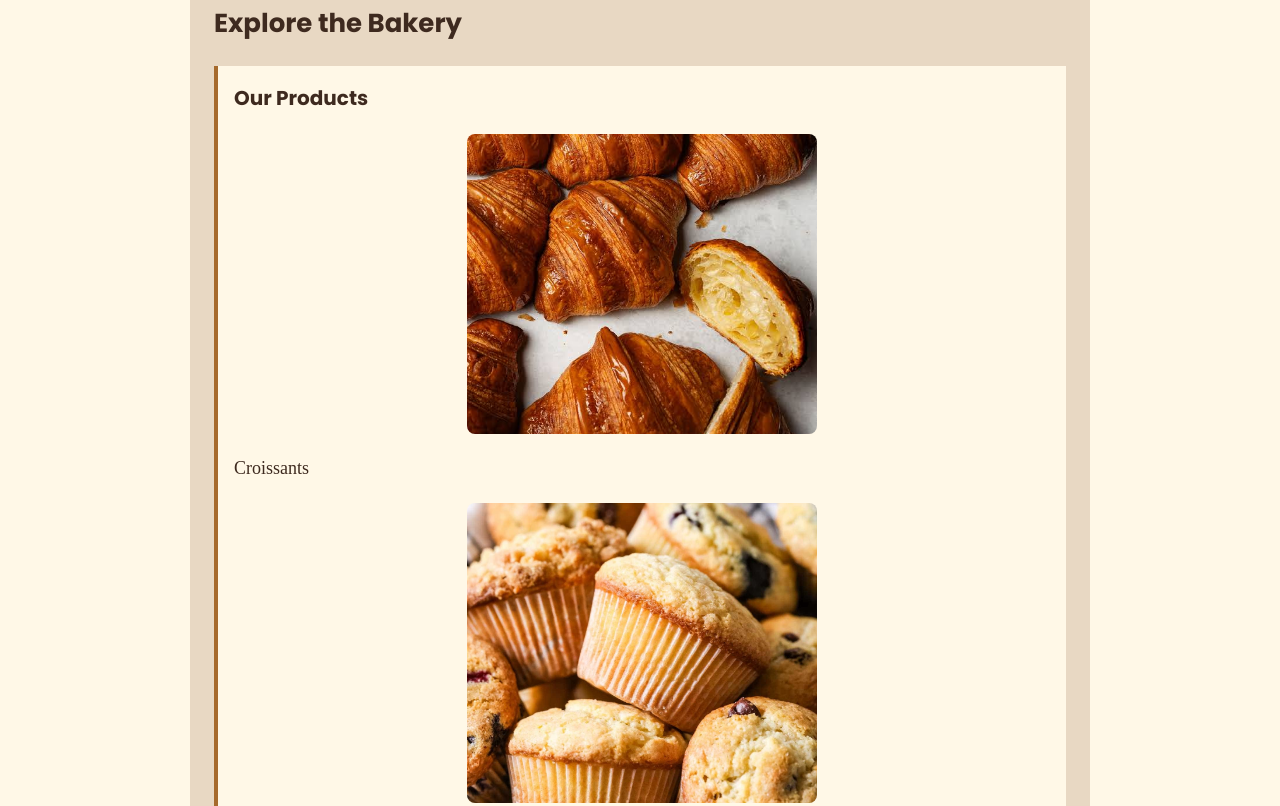
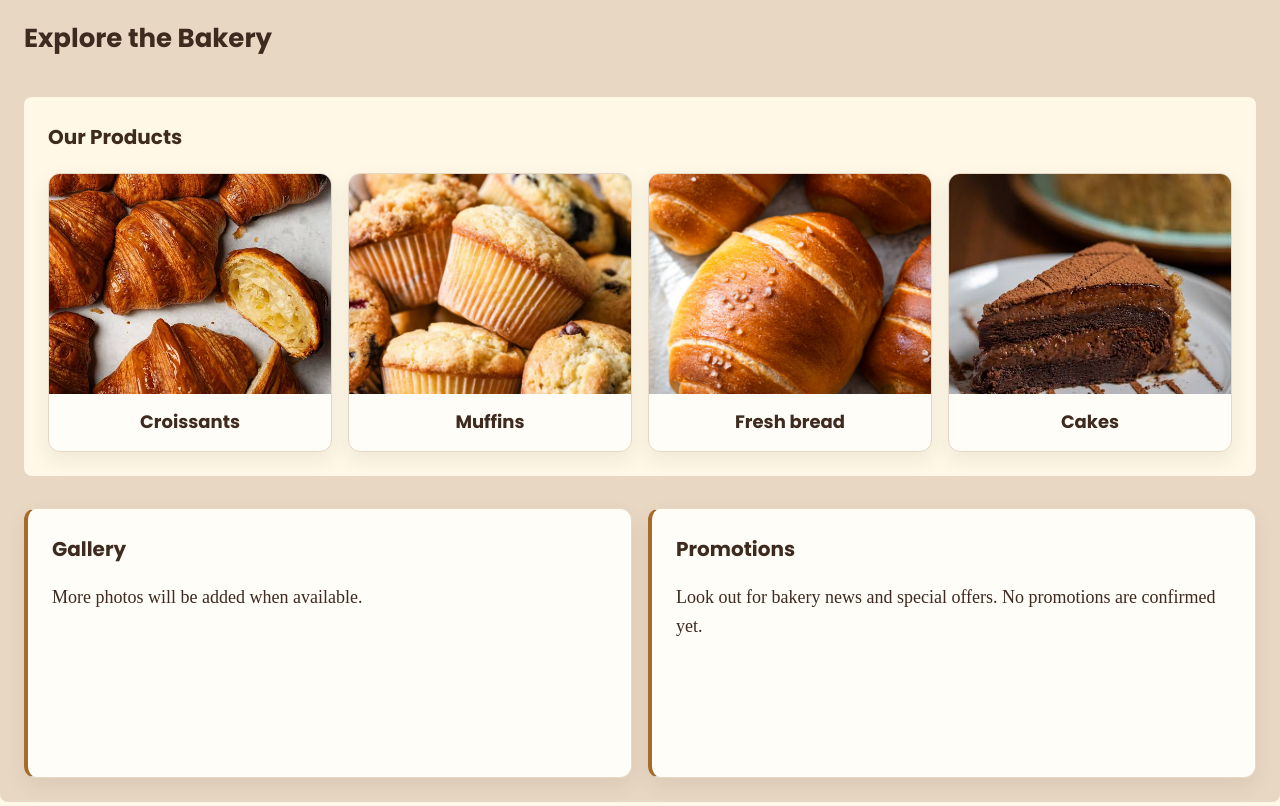
Before and after one commit to jhyxyll/Tabamo-website, a plain HTML site: page index.html in a window 1280 px wide. Shown: the part 1199-2005 px from the top of the page. Drawn offline with Linux system fonts and the light colour scheme.

Commit message:
13th commit

```diff
--- a/css/style.css
+++ b/css/style.css
@@ -1,3 +1,12 @@
+/*
+Color Palette:
+Warm Cream: #FFF8E7
+Golden Brown: #855523
+Soft Beige: #E8D8C3
+*/
+
+
+/* General page styles */
 body {
   margin: 0;
   background-color: #FFF8E7;
@@ -7,7 +16,14 @@ body {
   line-height: 1.6;
 }
 
-h1, h2, h3, nav, .business-name, .button {
+/* Heading fonts and sizes */
+h1,
+h2,
+h3,
+nav,
+.business-name,
+.button,
+.product-card p {
   font-family: "Poppins", Arial, sans-serif;
 }
 
@@ -25,18 +41,24 @@ h3 {
   font-size: 20px;
 }
 
-header, footer {
+/* Header and footer */
+header,
+footer {
   padding: 24px;
   background-color: #E8D8C3;
   text-align: center;
+  border-radius: 8px;
+  margin-bottom: 20px;
 }
 
+/* Bakery name in the header */
 .business-name {
   margin: 0 0 16px;
   font-size: 28px;
   font-weight: bold;
 }
 
+/* Navigation menu */
 nav {
   display: flex;
   justify-content: center;
@@ -55,12 +77,15 @@ nav a:hover {
   text-decoration: underline;
 }
 
+/* Full width main content */
 main {
-  max-width: 900px;
-  margin: 0 auto;
-  padding: 20px;
+  width: 100%;
+  max-width: none;
+  margin: 0;
+  padding: 0;
 }
 
+/* General section cards */
 section {
   margin-bottom: 24px;
   padding: 24px;
@@ -68,17 +93,20 @@ section {
   border-radius: 8px;
 }
 
+/* Hero section */
 .hero {
+  font-size: 20px;
   text-align: center;
 }
 
+/* Call to action buttons */
 .button {
   display: inline-block;
   margin: 12px 0;
   padding: 12px 20px;
   background-color: #855523;
   color: #FFF8E7;
-  font-size: 16px;
+  font-size: 19px;
   text-decoration: none;
   border-radius: 6px;
 }
@@ -87,6 +115,7 @@ section {
   background-color: #3E2A1F;
 }
 
+/* General images */
 img {
   display: block;
   width: 100%;
@@ -96,12 +125,14 @@ img {
   border-radius: 8px;
 }
 
+/* Product image size */
 .product-picture {
   width: 350px;
   height: 300px;
   object-fit: cover;
 }
 
+/* General article cards */
 article {
   margin-top: 16px;
   padding: 16px;
@@ -109,10 +140,121 @@ article {
   border-left: 4px solid #A66A2C;
 }
 
+/* Our Products section */
+#products {
+  border-radius: 8px;
+  margin-top: 0;
+  padding: 24px;
+  border-left: 0;
+}
+
+/* Footer text */
 footer {
   font-size: 16px;
 }
 
+/* Product card grid */
+.product-grid {
+  display: grid;
+  grid-template-columns: repeat(auto-fit, minmax(200px, 1fr));
+  gap: 16px;
+  margin-top: 20px;
+}
+
+/* Shared card styles */
+.product-card,
+#gallery,
+#promotions {
+  background-color: #FFFDF7;
+  border: 1px solid #E8D8C3;
+  border-radius: 12px;
+  box-shadow: 0 8px 20px rgba(62, 42, 31, 0.08);
+}
+
+/* Individual product card */
+.product-card {
+  display: flex;
+  flex-direction: column;
+  overflow: hidden;
+  transition: transform 0.2s ease, box-shadow 0.2s ease;
+}
+
+/* Card hover shadows */
+.product-card:hover,
+#gallery:hover,
+#promotions:hover {
+  box-shadow: 0 12px 26px rgba(62, 42, 31, 0.14);
+}
+
+/* Product card hover movement */
+.product-card:hover {
+  transform: translateY(-4px);
+}
+
+/* Image inside product cards */
+.product-card .product-picture {
+  width: 100%;
+  height: 220px;
+  margin: 0;
+  object-fit: cover;
+  border-radius: 0;
+}
+
+/* Product name inside product cards */
+.product-card p {
+  margin: 0;
+  padding: 14px;
+  font-weight: 700;
+  text-align: center;
+}
+
+/* Explore the Bakery section layout */
+section:has(> #gallery) {
+  display: grid;
+  grid-template-columns: repeat(2, minmax(0, 1fr));
+  gap: 16px;
+  align-items: stretch;
+}
+
+/* Full-width title and Products section */
+section:has(> #gallery) > h2,
+section:has(> #gallery) > #products {
+  grid-column: 1 / -1;
+}
+
+/* Gallery and Promotions cards */
+#gallery,
+#promotions {
+  min-height: 220px;
+  margin-top: 10;
+  padding: 24px;
+  border-left: 4px solid #A66A2C;
+}
+
+/* Gallery and Promotions headings */
+#gallery h3,
+#promotions h3 {
+  margin-bottom: 12px;
+}
+
+/* View More button in Promotions */
+#promotions .button {
+  margin-top: 16px;
+}
+
+/* Space above Gallery when linked to */
+#gallery {
+  scroll-margin-top: 24px;
+}
+
+/* Tablet layout */
+@media (max-width: 700px) {
+  section:has(> #gallery) {
+    grid-template-columns: 1fr;
+  }
+}
+
+/* Mobile layout */
 @media (max-width: 600px) {
   h1 {
     font-size: 28px;
@@ -122,3 +264,10 @@ footer {
     padding: 16px;
   }
 }
+
+
+@media (max-width: 800px) {
+  #home {
+    background-image: none;
+  }
+}
--- a/index.html
+++ b/index.html
@@ -25,7 +25,6 @@
     <main>
       <!-- Hero Section -->
       <section id="home" class="hero">
-        <div>
           <h1>Freshly Baked Goodness for Every Occasion</h1>
           <p>Discover inviting treats from Warm Crumb Bakery.</p>
           <a class="button" href="#products">Explore Our Products</a>
@@ -33,7 +32,6 @@
           <img src="images/bakery photo.jpg"
               alt="Breads and pastries on display">
           <p>Treat yourself to delicious breads and pastries!</p>
-        </div>
       </section>
 
       <!-- About Section -->
@@ -56,17 +54,27 @@
       <article id="products">
           <h3>Our Products</h3>
 
+          <div class="product-grid">
+            <div class="product-card">
               <img class="product-picture" src="images/croissant.jpg" alt="Croissant">
               <p>Croissants</p>
+            </div>
 
+            <div class="product-card">
               <img class="product-picture" src="images/muffin.jpg" alt="Muffin">
               <p>Muffins</p>
+            </div>
 
+            <div class="product-card">
               <img class="product-picture" src="images/bread.jpg" alt="Bread">
               <p>Fresh bread</p>
+            </div>
 
+            <div class="product-card">
               <img class="product-picture" src="images/cake.jpg" alt="Cake">
               <p>Cakes</p>
+            </div>
+          </div>
       </article>
 
         <article id="gallery">
```
Lines whose indentation alone changed are shown as unchanged.
